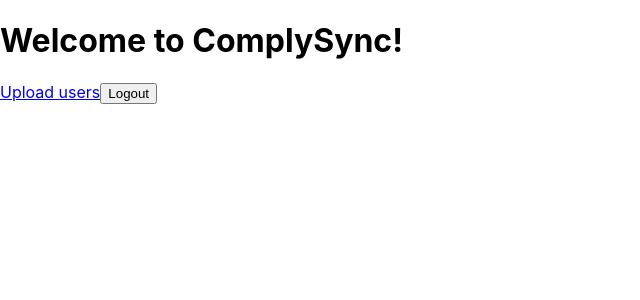
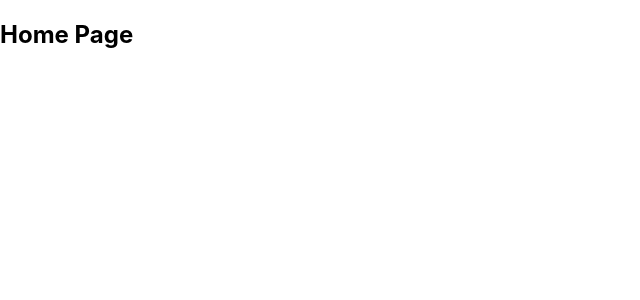
Before and after one commit to Abdurahman-hassan/ComplySync, a React (Create React App) app in the folder frontend/: page /home in a window 1280 px wide. Shown: the top 300 px of the page, without its empty margins (0-640 px from the left). Built offline with nearby package versions, Linux system fonts and the light colour scheme; sample sign-in values are in the browser's storage.

Commit message:
move layout logic from home to layout

```diff
--- a/frontend/src/components/Home.js
+++ b/frontend/src/components/Home.js
@@ -1,28 +1,8 @@
 import React from'react';
-import { Link, useNavigate } from 'react-router-dom';
-import axios from 'axios';
 
 const Home = () => {
 
-    const navigate = useNavigate();
-
-    const logout = async () => {
-    const authToken = localStorage.getItem('authToken');
-    const config = {
-        headers: { Authorization: `Token ${authToken}` }
-    };
-    await axios.post('http://127.0.0.1:8000/api/auth/token/logout/', null, config);
-    localStorage.removeItem('authToken');
-    navigate('/');
-    }
-
-    return (
-        <div>
-            <h1>Welcome to ComplySync!</h1>
-            <Link to="/emailuploader">Upload users</Link>
-            <button onClick={logout}>Logout</button>
-        </div>
-    );
+    return <div><h2>Home Page</h2></div>;
 }
 
 export default Home;
```
